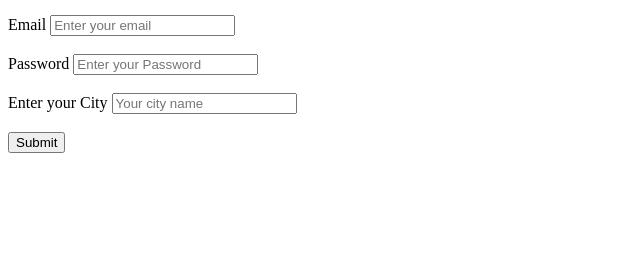
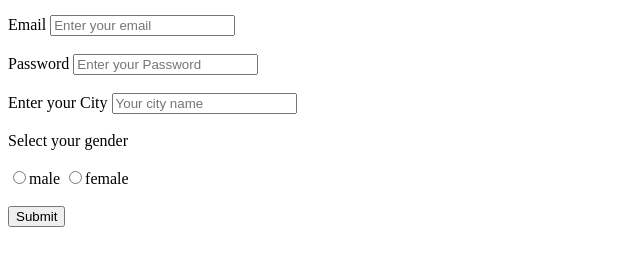
Before and after one commit to mdirshad007/webdesign, a plain HTML site: page form.html in a window 1280 px wide. Shown: the part 104-370 px from the top of the page, without its empty margins (0-640 px from the left). Drawn offline with Linux system fonts and the light colour scheme.

Commit message:
add radio button

```diff
--- a/form.html
+++ b/form.html
@@ -16,6 +16,10 @@
         <input type="password" name="password" placeholder="Enter your Password"><br/><br/>
         <label for="">Enter your City</label>
         <input type="text" name="city" placeholder="Your city name"/><br/><br/>
+        <label for="">Select your gender</label><br/><br/>
+        <label for=""><input type="radio" name="gender">male</label>
+        <label for=""><input type="radio" name="gender">female</label>
+        <br><br>
         <input type="submit" value="Submit">
     </form>
 </body>
```
